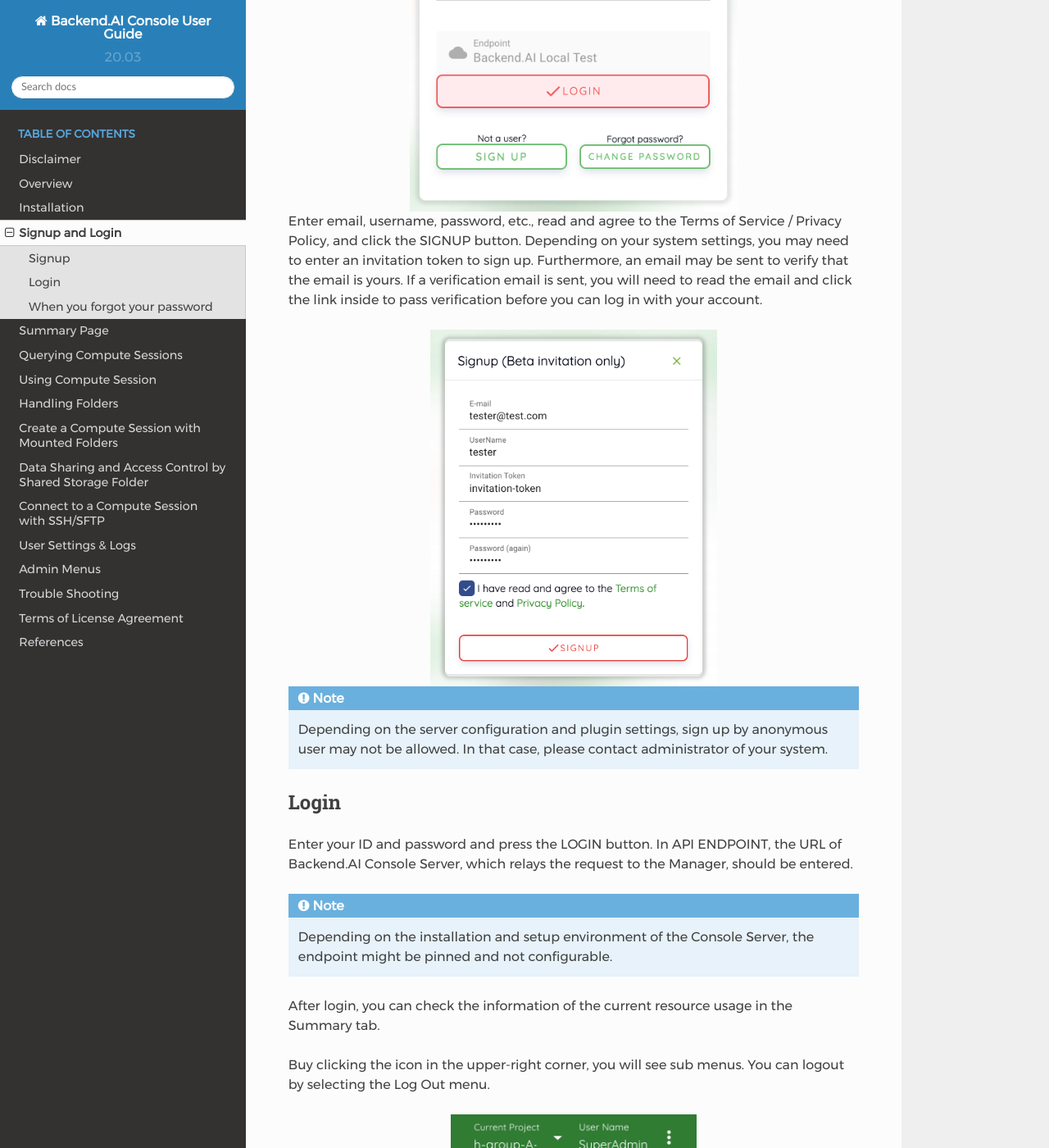
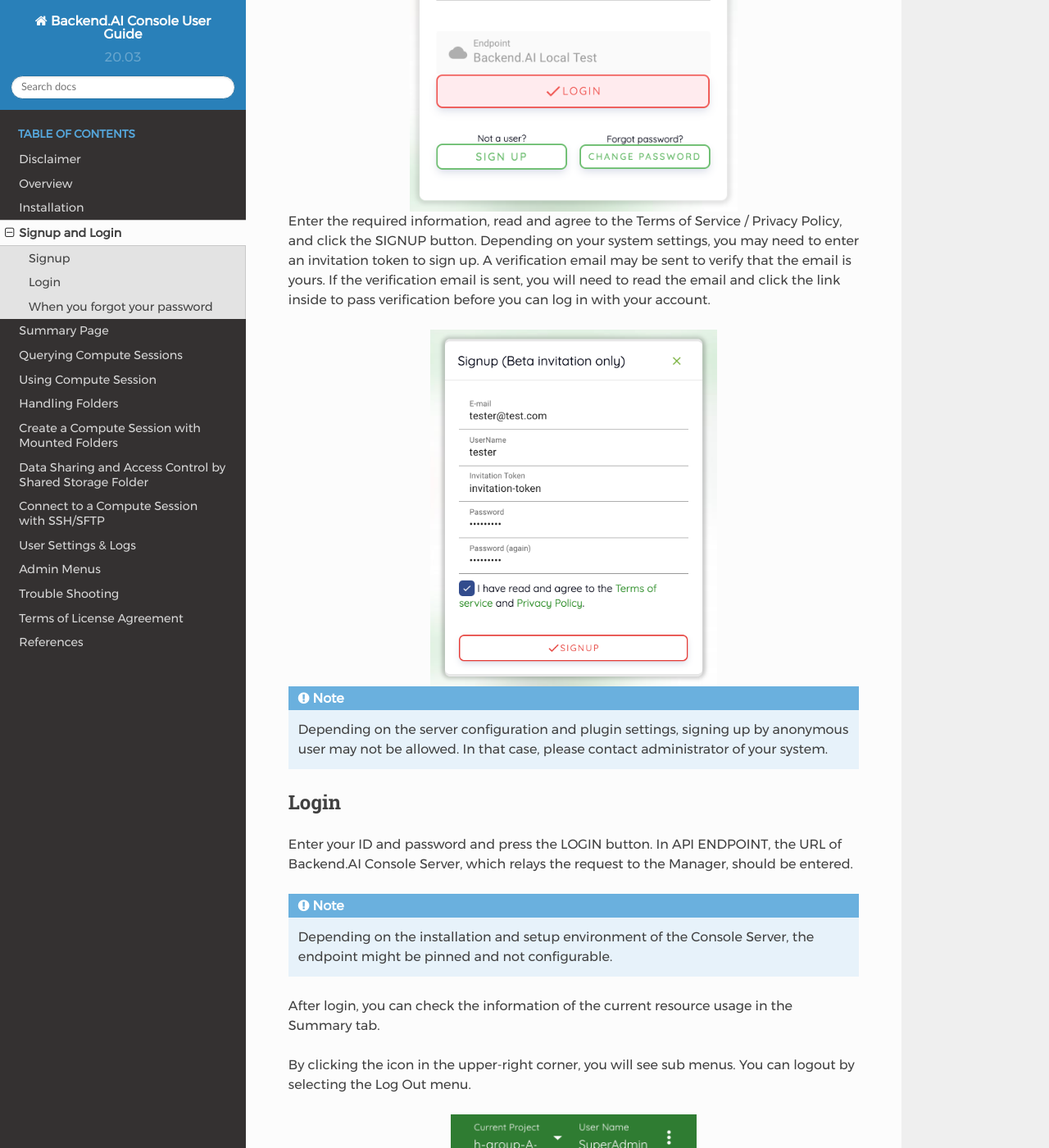
Before and after one commit to lablup/backend.ai-docs-webui, a Sphinx documentation site: the page built from docs/login/login.rst, in a window 1280 px wide and 1400 px high, scrolled down 547 px. Shown: the whole window at 82% size. Built offline with Sphinx 7.4.7 and the Read the Docs theme 2.0.0, drawn with Linux system fonts in a browser that asks for light colours.

Commit message:
Update login.rst

```diff
--- a/docs/login/login.rst
+++ b/docs/login/login.rst
@@ -13,10 +13,10 @@
    :align: center
    :alt: Login dialog
 
-Enter email, username, password, etc., read and agree to the Terms of Service /
+Enter the required information, read and agree to the Terms of Service /
 Privacy Policy, and click the SIGNUP button. Depending on your system settings,
-you may need to enter an invitation token to sign up.  Furthermore, an email may
-be sent to verify that the email is yours. If a verification email is sent, you
+you may need to enter an invitation token to sign up. A verification email may
+be sent to verify that the email is yours. If the verification email is sent, you
 will need to read the email and click the link inside to pass verification
 before you can log in with your account.
 
@@ -26,7 +26,7 @@
    :alt: Signup dialog
 
 .. note::
-   Depending on the server configuration and plugin settings, sign up by
+   Depending on the server configuration and plugin settings, signing up by
    anonymous user may not be allowed. In that case, please contact administrator
    of your system.
 
@@ -45,7 +45,7 @@
 After login, you can check the information of the current resource usage in
 the Summary tab.
 
-Buy clicking the icon in the upper-right corner, you will see sub menus. You
+By clicking the icon in the upper-right corner, you will see sub menus. You
 can logout by selecting the Log Out menu.
 
 .. image:: signout_button.png
```
